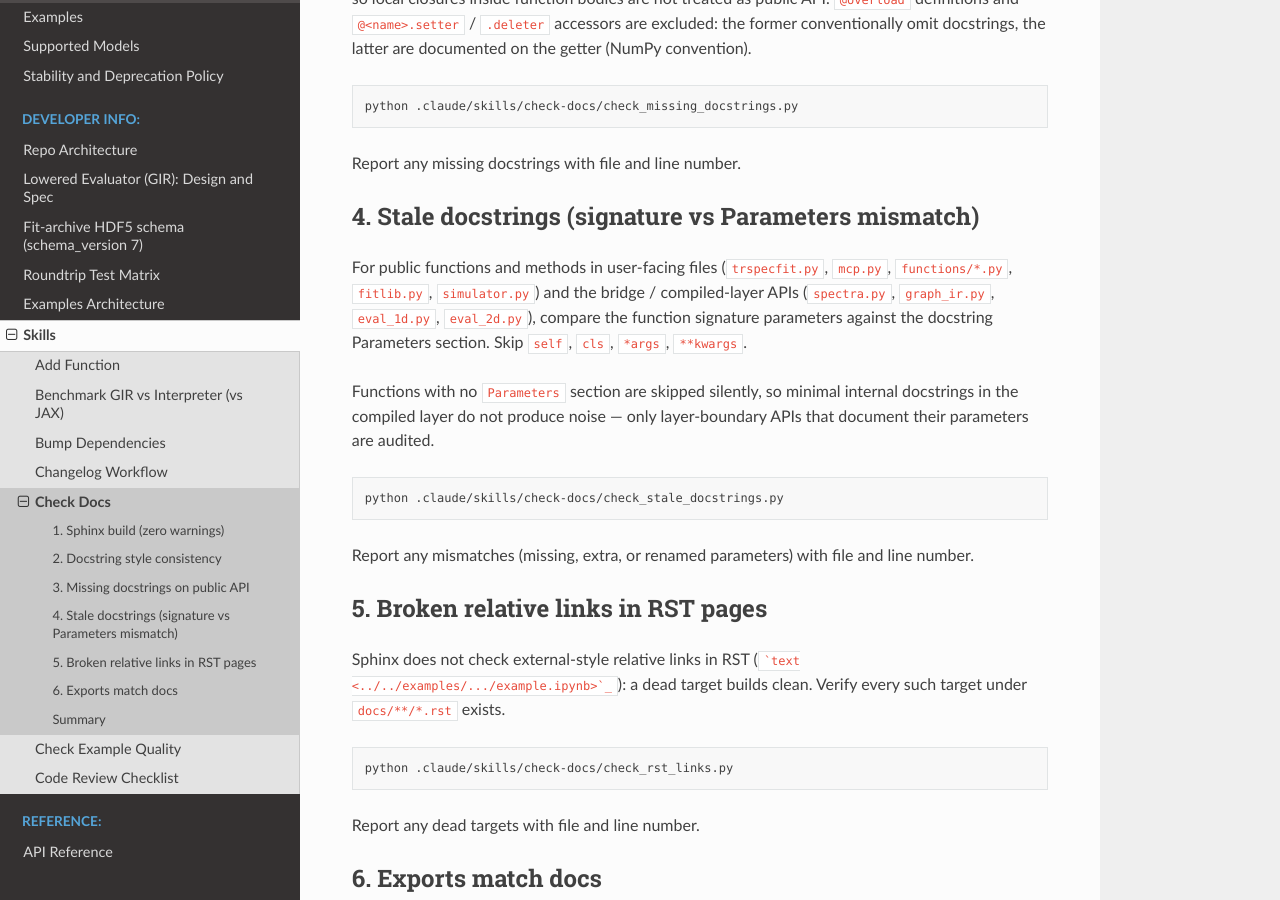
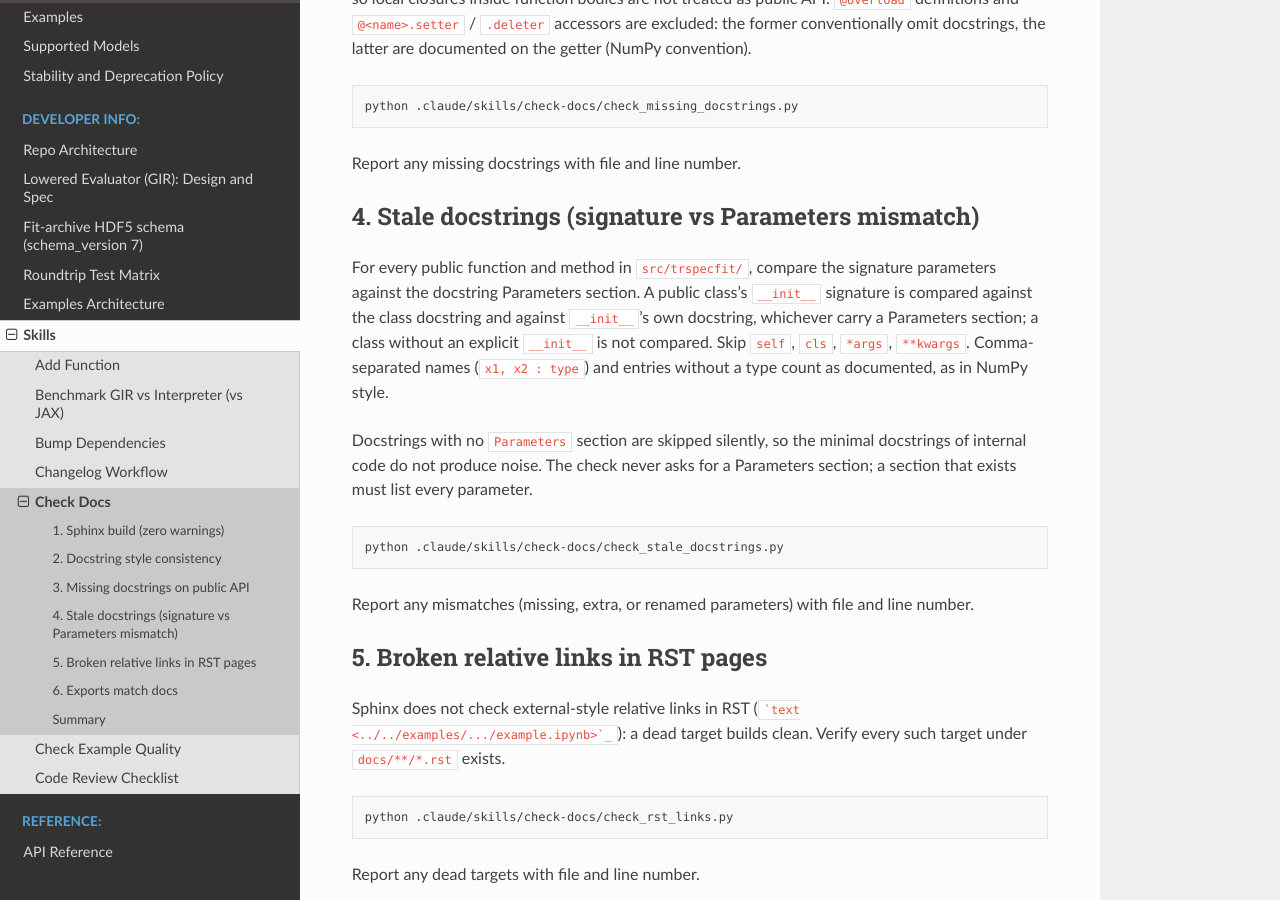
Before and after one commit to InfinityMonkeyAtWork/time-resolved-spectroscopy-fit, a Sphinx documentation site: the page built from docs/ai/check-docs.md, in a window 1280 px wide and 900 px high, scrolled down 910 px. Built offline with Sphinx 7.4.7 and the Read the Docs theme 3.1.0, drawn with Linux system fonts in a browser that asks for light colours.

Commit message:
check-docs: scan all of src for stale docstrings; check constructors
The file list was never a scope decision: modules added after April
2026 (fit_results, sensitivity, eval_jax, utils/noise, utils/fit_io)
were simply never listed, and utils/sweep holds user-facing classes.
Every module is scanned now; docstrings without a Parameters section
are still skipped, so internal code stays quiet. A public class's
__init__ is checked against the class docstring and its own. Canaried
against near-miss functions, stale constructor docs, and an injected
defect in File's docstring; 0 mismatches on the current tree.

````diff
--- a/docs/ai/check-docs.md
+++ b/docs/ai/check-docs.md
@@ -48,15 +48,17 @@ Report any missing docstrings with file and line number.
 
 ## 4. Stale docstrings (signature vs Parameters mismatch)
 
-For public functions and methods in user-facing files (`trspecfit.py`,
-`mcp.py`, `functions/*.py`, `fitlib.py`, `simulator.py`) and the bridge /
-compiled-layer APIs (`spectra.py`, `graph_ir.py`, `eval_1d.py`,
-`eval_2d.py`), compare the function signature parameters against the
-docstring Parameters section. Skip `self`, `cls`, `*args`, `**kwargs`.
+For every public function and method in `src/trspecfit/`, compare the
+signature parameters against the docstring Parameters section. A public
+class's `__init__` signature is compared against the class docstring and
+against `__init__`'s own docstring, whichever carry a Parameters section;
+a class without an explicit `__init__` is not compared. Skip `self`, `cls`,
+`*args`, `**kwargs`. Comma-separated names (`x1, x2 : type`) and entries
+without a type count as documented, as in NumPy style.
 
-Functions with no `Parameters` section are skipped silently, so minimal
-internal docstrings in the compiled layer do not produce noise — only
-layer-boundary APIs that document their parameters are audited.
+Docstrings with no `Parameters` section are skipped silently, so the minimal
+docstrings of internal code do not produce noise. The check never asks for a
+Parameters section; a section that exists must list every parameter.
 
 ```bash
 python .claude/skills/check-docs/check_stale_docstrings.py
````
Also changed, not shown: 1 other file.
